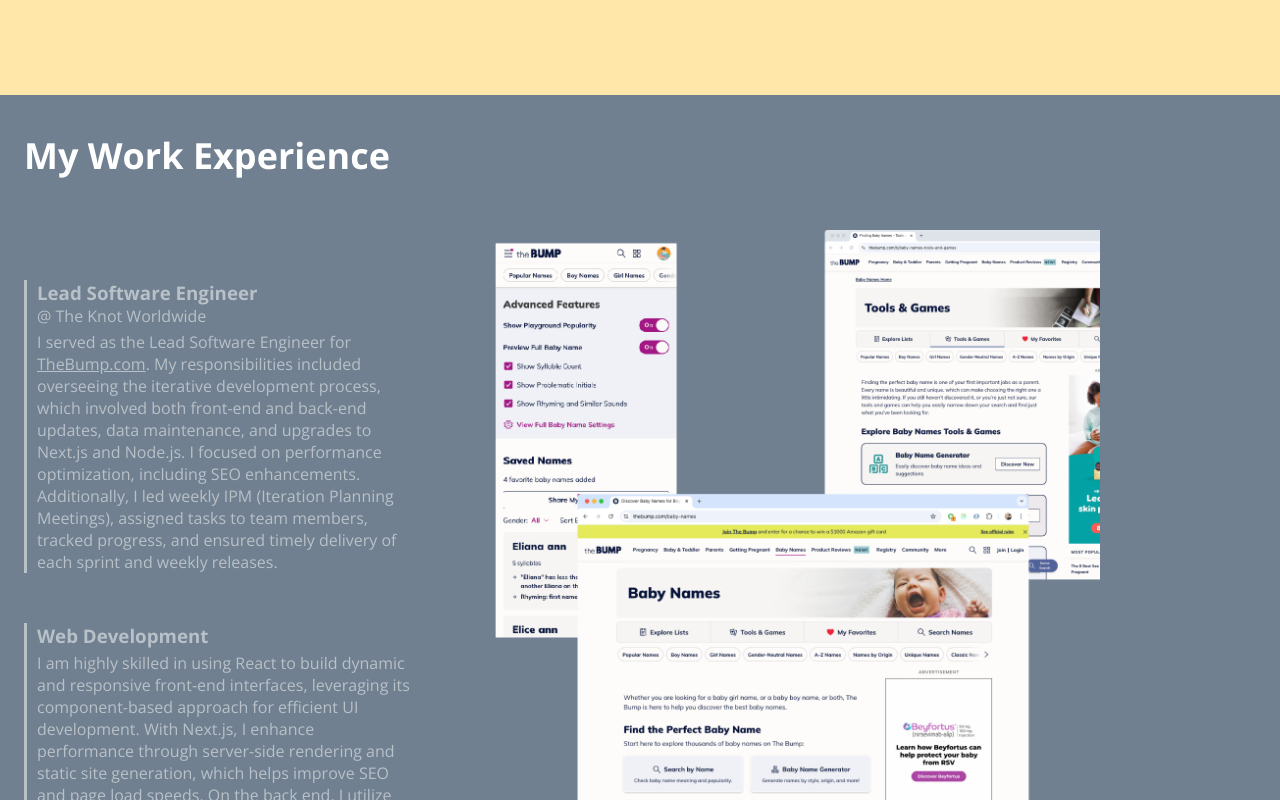
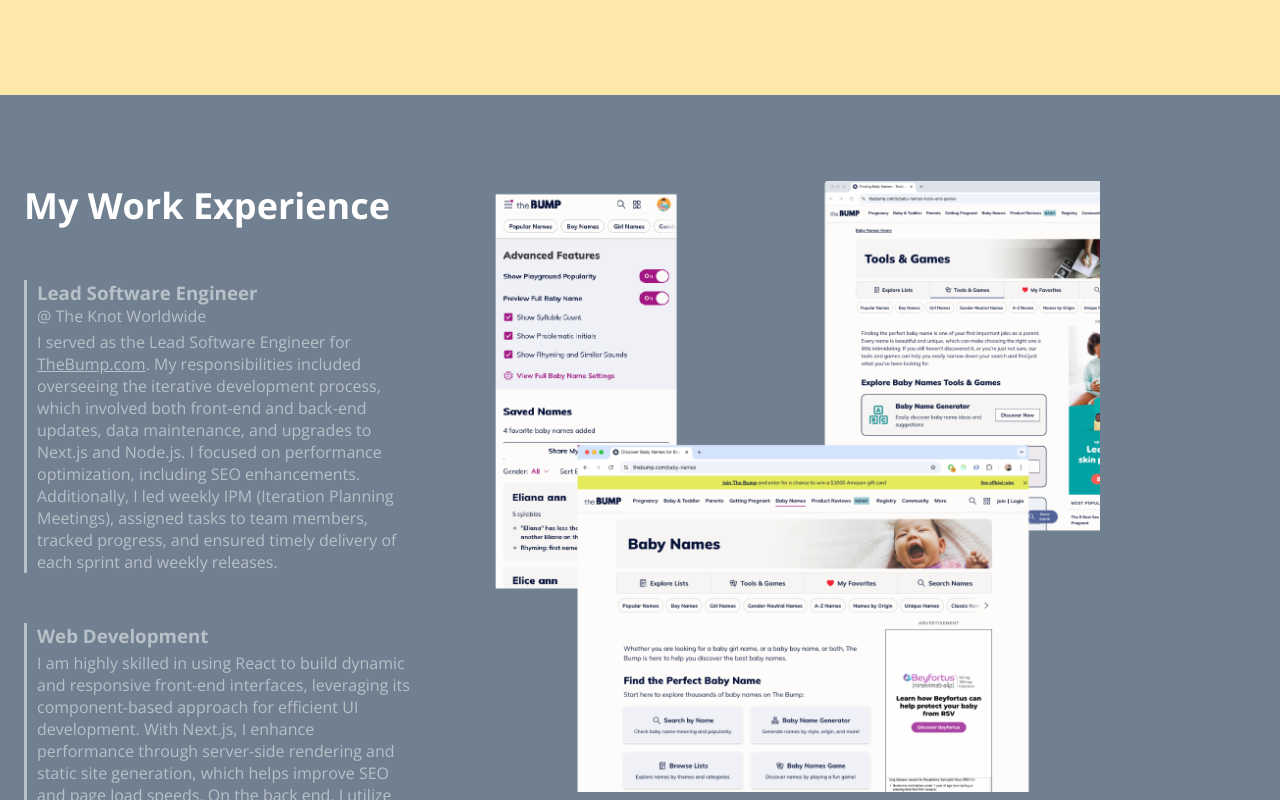
Before and after one commit to gbsayou/ben-ge, a Next.js app: page / in a window 1280 px wide. Shown: the part 1180-1980 px from the top of the page. Built offline with nearby package versions, Linux system fonts and the light colour scheme.

Commit message:
update My WorkExperience Section style

```diff
--- a/src/components/MyWorkExperience/index.tsx
+++ b/src/components/MyWorkExperience/index.tsx
@@ -115,8 +115,8 @@
     <div className={styles.container}>
       <Header />
       <div className={styles.content}>
-        <h2>My Work Experience</h2>
         <div className={styles['mobile-sections']}>
+          <h2>My Work Experience</h2>
           {data.map((section) => (
             <MobileWorkExperience
               key={section.title}
@@ -129,6 +129,7 @@
         </div>
         <div className={styles['desktop-sections']}>
           <div className={styles.texts}>
+            <h2>My Work Experience</h2>
             {data.map((section, index) => (
               <DesktopWorkExperienceSection
                 key={section.title}
--- a/src/components/MyWorkExperience/styles.module.scss
+++ b/src/components/MyWorkExperience/styles.module.scss
@@ -48,7 +48,7 @@
 
       .texts {
         position: sticky;
-        top: 225px;
+        top: 200px;
         flex: 1;
         .section {
           margin-top: 50px;
@@ -111,7 +111,7 @@
   @media screen and (min-width: 768px) {
     .content {
       h2 {
-        position: sticky;
+        // position: sticky;
         top: 88px;
       }
       .mobile-sections {
```
